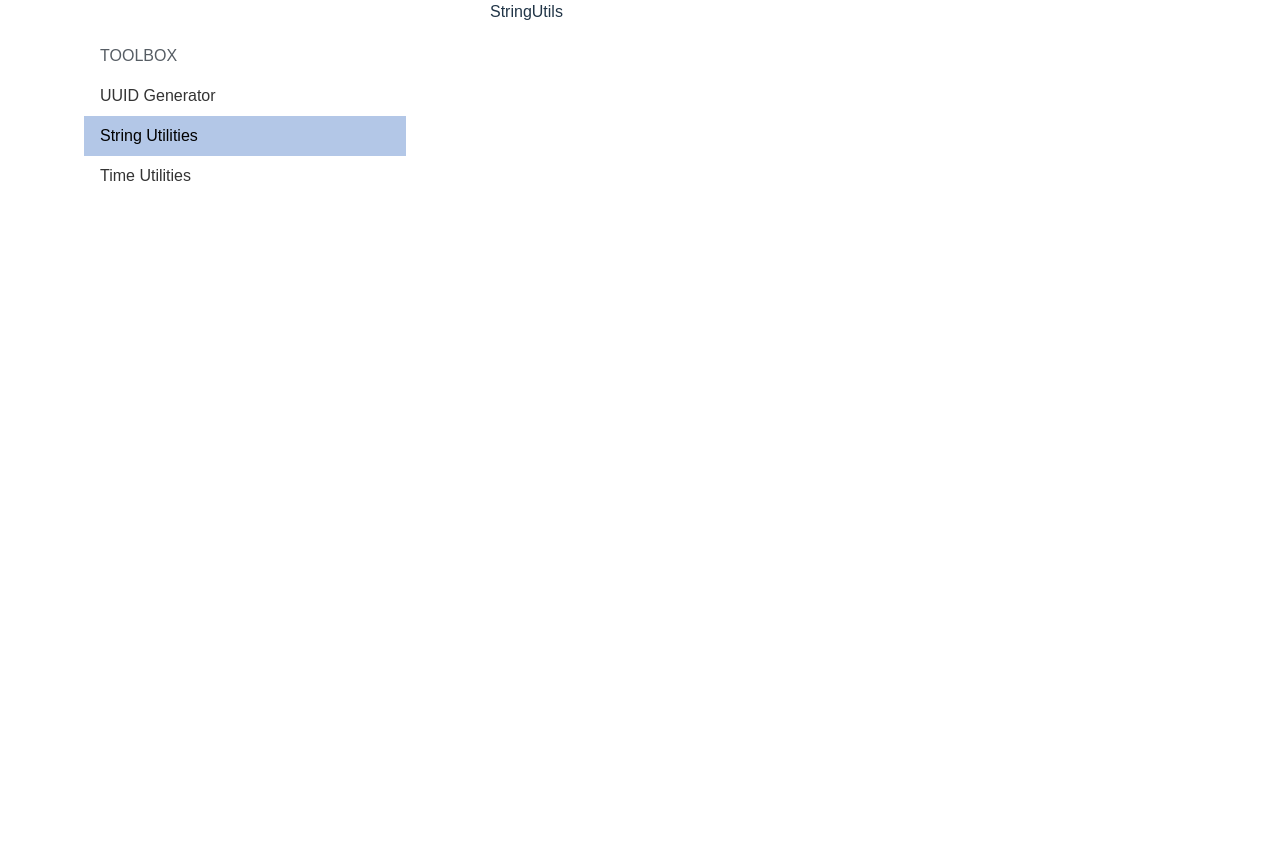
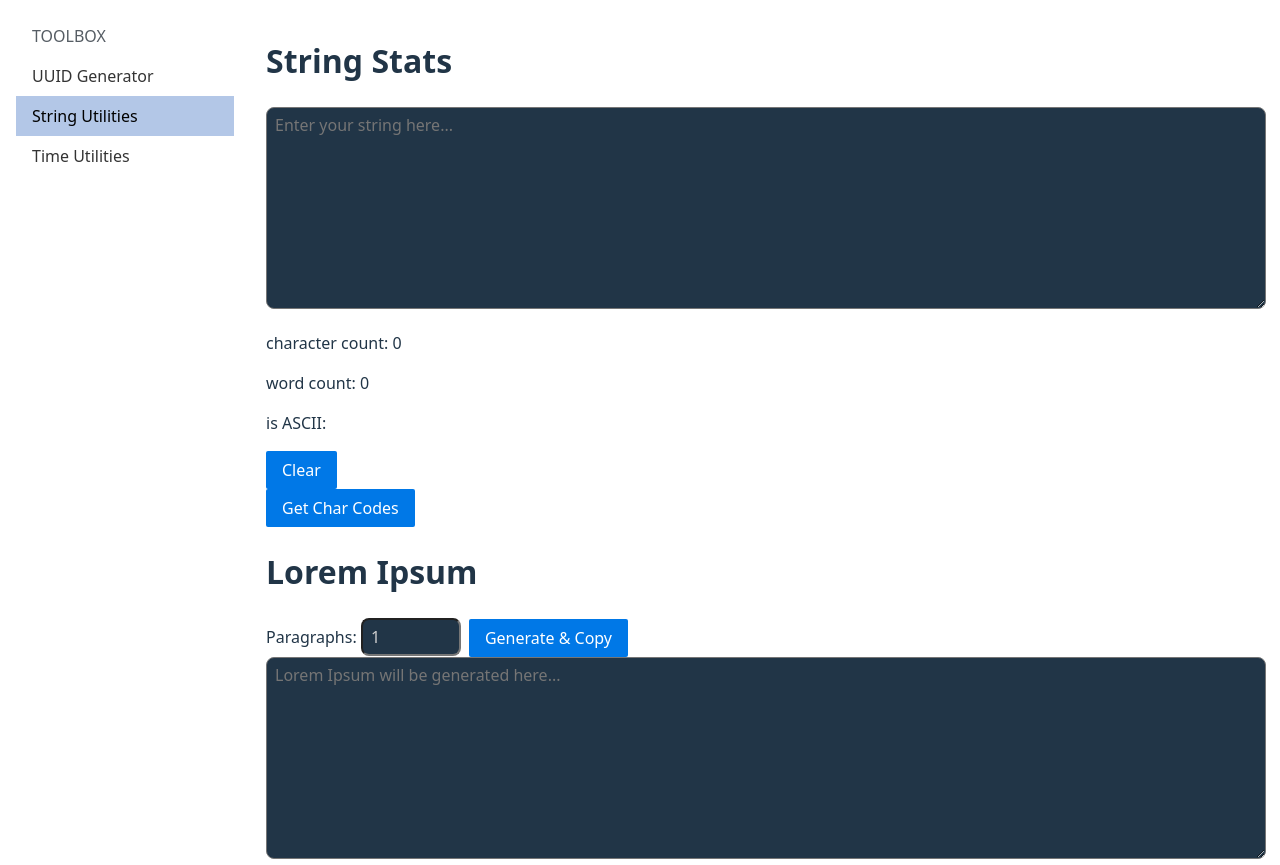
Before and after one commit to xinghua24/toolbox, a React (Vite) app: page /string in a window 1280 px wide. Before the commit the page ends 800 px from the top, so only its background shows below. Built offline with nearby package versions, Linux system fonts and the light colour scheme.

Commit message:
refactor: update dependencies and enhance StringUtils and UUIDGenerator components

```diff
--- a/package.json
+++ b/package.json
@@ -10,10 +10,11 @@
     "preview": "vite preview"
   },
   "dependencies": {
+    "lorem-ipsum": "^2.0.8",
     "react": "^19.0.0",
     "react-dom": "^19.0.0",
     "react-router": "^7.4.1",
-    "uuidv4": "^6.2.13"
+    "uuid": "^11.1.0"
   },
   "devDependencies": {
     "@eslint/js": "^9.21.0",
--- a/src/App.css
+++ b/src/App.css
@@ -6,20 +6,23 @@
 }
 
 #nav {
-  width: 450px;
+  min-width: 250px;
+  max-width: 450px;
   /* Fixed width for left column */
-  padding: 20px;
+
 }
 
 #main {
   flex: 1;
   /* Takes remaining space */
+  padding: 1em;
+  margin-right: 1em;
 }
 
 
 
 .mainMenu {
-  padding: 1em 4em;
+  padding: 1em;
 }
 
 .pure-menu-link {
--- a/src/App.jsx
+++ b/src/App.jsx
@@ -1,15 +1,16 @@
 import { useState } from 'react'
 import './App.css'
-import { Link, Outlet, useLocation } from 'react-router';
+import { Link, Navigate, Outlet, useLocation, useNavigate } from 'react-router';
 
 function App() {
   const location = useLocation();
+  const navigate = useNavigate();
 
   return (
     <>
-      <div id="layout" className="pure-g">
+      <div id="layout">
 
-        <div id="nav" className="pure-u">
+        <div id="nav">
           <div className="pure-menu mainMenu">
             <span className="pure-menu-heading">Toolbox</span>
             <ul className="pure-menu-list">
@@ -26,7 +27,7 @@ function App() {
           </div>
         </div> {/* End of #nav */}
 
-        <div id="main" className="pure-u-1-2">
+        <div id="main">
           <Outlet />
         </div>
       </div>
--- a/src/StringUtils/StringUtils.jsx
+++ b/src/StringUtils/StringUtils.jsx
@@ -1,8 +1,99 @@
-import React from 'react'
+import React, { useState } from 'react'
+import { LoremIpsum } from "lorem-ipsum";
+import './StringUtils.modules.css'
+
 
 function StringUtils() {
+    const [stringInput, setStringInput] = useState('');
+    const [showCharCodes, setShowCharCodes] = useState(false)
+    const [stringCharCodes, setStringCharCodes] = useState([]);
+    const [loremParagraphs, setLoremParagraphs] = useState(1);
+    const [loremText, setLoremText] = useState('');
+
+
+    const checkASCIIString = (str) => {
+        if (str.length === 0) return '';
+        if (/^[\x00-\x7F]*$/.test(str))
+            return 'true';
+        else
+            return 'false';
+    }
+
+    const getStringCharCodes = (str) => {
+        let result = [];
+        for (let i = 0; i < str.length; i++) {
+            result.push(str.charCodeAt(i));
+        }
+        return result;
+    }
+
+    const clearInput = () => {
+        setStringInput('');
+        setStringCharCodes([]);
+        setShowCharCodes(false);
+    }
+
+
+    function countWords(str) {
+        return str.trim().length == 0 ? 0 : str.trim().split(/\s+/).length;
+    }
+
+    const generateLorem = (nParagraphs) => {
+        const lorem = new LoremIpsum({
+            sentencesPerParagraph: {
+                min: 3,
+                max: 7
+            },
+            wordsPerSentence: {
+                min: 5,
+                max: 15
+            },
+            format: "plain",
+            suffix: "\n\n"
+        });
+
+        return lorem.generateParagraphs(Number.parseInt(nParagraphs));
+    }
+
     return (
-        <div>StringUtils</div>
+        <div className='stringUtils'>
+            <h1>String Stats</h1>
+            <textarea className='stringUtilsTextArea' rows="10" placeholder="Enter your string here..."
+                value={stringInput}
+                onChange={e => setStringInput(e.target.value)}></textarea>
+            <div>
+                <p>character count: {stringInput.length}</p>
+                <p>word count: {countWords(stringInput)} </p>
+                <p>is ASCII: {checkASCIIString(stringInput)}</p>
+            </div>
+            <button className="pure-button pure-button-primary" onClick={clearInput}>Clear</button>
+            <br></br>
+            <button className="pure-button pure-button-primary" onClick={() => {
+                setStringCharCodes(getStringCharCodes(stringInput));
+                setShowCharCodes(true);
+            }}>Get Char Codes</button>
+            <textarea readOnly hidden={!showCharCodes} value={stringCharCodes.join(' ')} className='stringUtilsTextArea' rows="10" cols="100%"
+                placeholder="Char codes will be displayed here..." />
+
+
+
+
+            <br />
+            <h1>Lorem Ipsum</h1>
+            Paragraphs: <input type="number" min="1" max="30" value={loremParagraphs} onChange={e => setLoremParagraphs(e.target.value)} />
+            <button className="pure-button pure-button-primary" onClick={() => {
+                var text = generateLorem(loremParagraphs);
+                setLoremText(text);
+                navigator.clipboard.writeText(text).then(() => {
+                    console.log('Lorem Ipsum copied to clipboard');
+                }).catch(err => {
+                    console.error('Failed to copy: ', err);
+                });
+            }}>Generate & Copy</button>
+            <div>
+                <textarea readOnly value={loremText} className='stringUtilsTextArea' rows="10" cols="100%" placeholder="Lorem Ipsum will be generated here..." />
+            </div>
+        </div>
     )
 }
 
--- /dev/null
+++ b/src/StringUtils/StringUtils.modules.css
@@ -0,0 +1,3 @@
+.stringUtilsTextArea {
+    width: 100%;
+}
--- a/src/UUIDGenerator/UUIDGenerator.jsx
+++ b/src/UUIDGenerator/UUIDGenerator.jsx
@@ -1,12 +1,12 @@
 import React, { useState } from 'react'
 import './UUIDGenerator.modules.css'
-import { v4 as uuid } from "uuid";
+import { v4 as uuidv4 } from 'uuid';
 
 function UUIDGenerator() {
     const [uuidValue, setUuidValue] = useState('00000000-0000-0000-0000-000000000000');
 
     const generateUUID = () => {
-        const newUUID = uuid();
+        const newUUID = uuidv4();
         setUuidValue(newUUID);
         navigator.clipboard.writeText(newUUID).then(() => {
             console.log('UUID copied to clipboard');
@@ -20,7 +20,7 @@ function UUIDGenerator() {
             <div>
                 <button className="pure-button  pure-button-primary" onClick={generateUUID}>Generate & Copy</button>
             </div>
-            <div><span className='uuidValue' >{uuidValue}</span></div>
+            <div><span className='uuidValue'>{uuidValue}</span></div>
         </div>
     )
 }
--- a/src/index.css
+++ b/src/index.css
@@ -14,6 +14,26 @@
 }
 
 
+input {
+  border-radius: 0.5rem;
+  color: #cfcfcf;
+  background-color: #213547;
+  padding: 0.5rem;
+  margin-right: 0.5rem;
+}
+
+textarea {
+  border-radius: 0.5em;
+  color: #cfcfcf;
+  padding: 0.5em;
+  margin-right: 0.5em;
+  background-color: #213547;
+  scrollbar-color: #213547 #000000;
+  scrollbar-width: thin;
+  caret-color: #cfcfcf;
+}
+
+
 @media (prefers-color-scheme: light) {
   :root {
     color: #213547;
```
Also changed, not shown: 1 other file (tests, documents, lock files or other folders).
